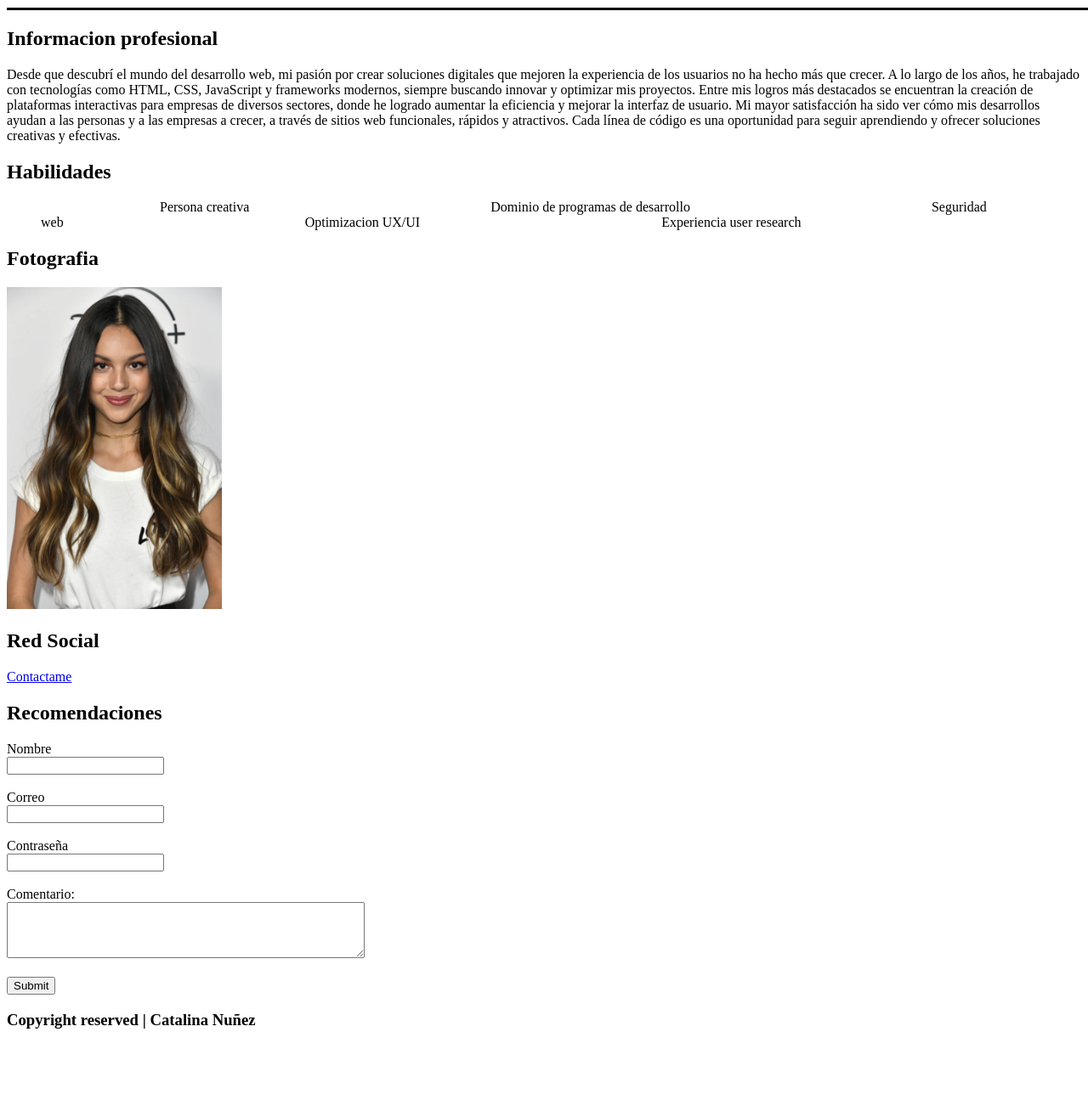
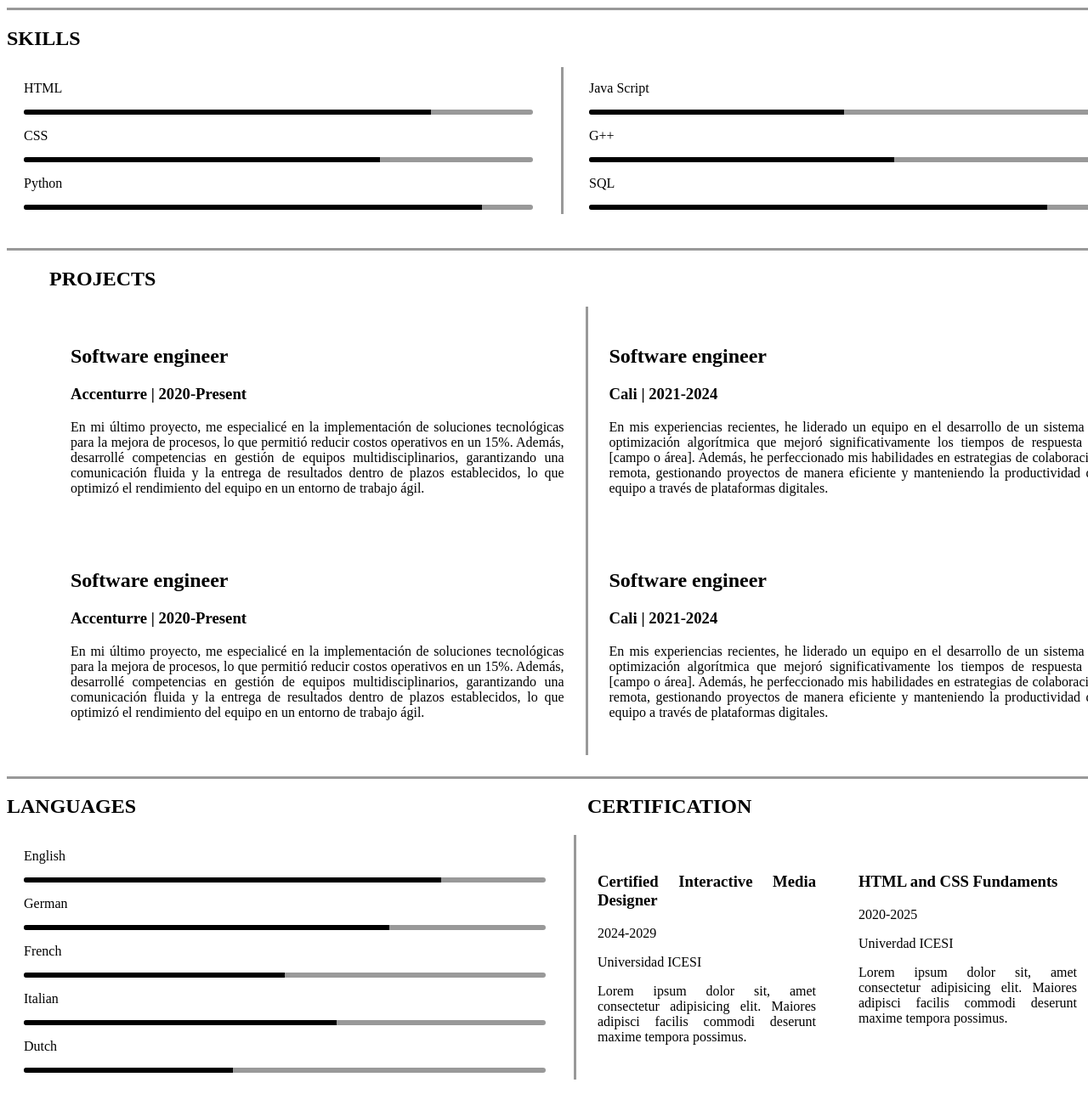
Before and after one commit to Catanv01/Laboratorio2, a plain HTML site: page index.html in a window 1280 px wide. Shown: the part 1340-2628 px from the top of the page at 85% size. Before the commit the page ends 2571 px from the top, so only its background shows below. Drawn offline with Linux system fonts and the light colour scheme.

Commit message:
Se agregran barras de progreso y segunda parte de la hoja de vida

```diff
--- a/index.html
+++ b/index.html
@@ -1,24 +1,29 @@
 <!DOCTYPE html>
 <html>
+
 <head>
     <title>Hoja de vida</title>
     <link rel="stylesheet" href="style.css">
 </head>
+
 <body>
     <header>
         <ul>
-                <li><strong>P:</strong>  +123 456 789</li>
-                <li><strong>E:</strong>  catalina.@gmail.com</li>
-                <li><strong>A:</strong>  123, Cali, Colombia</li>
-                <li><strong>W:</strong>  yourwebsite.com</li>
+            <li><strong>P:</strong> +123 456 789</li>
+            <li><strong>E:</strong> catalina.@gmail.com</li>
+            <li><strong>A:</strong> 123, Cali, Colombia</li>
+            <li><strong>W:</strong> yourwebsite.com</li>
         </ul>
 
         <div class="Inicio">
             <div id="Izq">
                 <h1>PROFILE</h1>
-        <p>Profesional con experiencia en [área de especialización], destacándose por su capacidad para resolver problemas de manera eficiente y su enfoque en la mejora continua.
-             Con una sólida formación académica y habilidades en [menciona habilidades específicas, como liderazgo, gestión de proyectos, análisis de datos, etc.], he demostrado
-              éxito en la implementación de soluciones innovadoras que optimizan procesos y aumentan la productividad. Busco oportunidades para aplicar mi experiencia y aportar
+                <p>Profesional con experiencia en [área de especialización], destacándose por su capacidad para resolver
+                    problemas de manera eficiente y su enfoque en la mejora continua.
+                    Con una sólida formación académica y habilidades en [menciona habilidades específicas, como
+                    liderazgo, gestión de proyectos, análisis de datos, etc.], he demostrado
+                    éxito en la implementación de soluciones innovadoras que optimizan procesos y aumentan la
+                    productividad. Busco oportunidades para aplicar mi experiencia y aportar
                     valor a equipos de trabajo en entornos dinámicos y de alto rendimiento.</p>
             </div>
             <div id="Der">
@@ -37,16 +42,20 @@
                     <h2>Interactive media designer</h2>
                     <h3>Universidad ICESI</h3>
                     <h3>2024-2029</h3>
-            <p>A lo largo de mi trayectoria académica, he adquirido una sólida base en habilidades clave como la gestión de proyectos, demostrando capacidad para coordinar tareas
-                 y equipos multidisciplinarios con un enfoque organizado y eficiente. Además, me he destacado en el desarrollo de habilidades analíticas y de resolución de problemas
+                    <p>A lo largo de mi trayectoria académica, he adquirido una sólida base en habilidades clave como la
+                        gestión de proyectos, demostrando capacidad para coordinar tareas
+                        y equipos multidisciplinarios con un enfoque organizado y eficiente. Además, me he destacado en
+                        el desarrollo de habilidades analíticas y de resolución de problemas
                         complejos, lo que me ha permitido abordar desafíos con creatividad y pensamiento crítico.</p>
                 </div>
                 <div class="elemento borde">
                     <h2>Software engineer</h2>
                     <h3>Universidad ICESI</h3>
                     <h3>2024-2029</h3>
-            <p>En mis experiencias recientes, he liderado un equipo en el desarrollo de un sistema de optimización algorítmica que mejoró significativamente los tiempos de
-                 respuesta en [campo o área]. Además, he perfeccionado mis habilidades en estrategias de colaboración remota, gestionando proyectos de manera eficiente y
+                    <p>En mis experiencias recientes, he liderado un equipo en el desarrollo de un sistema de
+                        optimización algorítmica que mejoró significativamente los tiempos de
+                        respuesta en [campo o área]. Además, he perfeccionado mis habilidades en estrategias de
+                        colaboración remota, gestionando proyectos de manera eficiente y
                         manteniendo la productividad del equipo a través de plataformas digitales.</p>
                 </div>
             </div>
@@ -60,15 +69,19 @@
                 <div class="elemento">
                     <h2>Software engineer</h2>
                     <h3>Accenturre | 2020-Present</h3>
-            <p>En mi último proyecto, me especialicé en la implementación de soluciones tecnológicas para la mejora de procesos, lo que permitió reducir costos operativos en un 15%.
-                 Además, desarrollé competencias en gestión de equipos multidisciplinarios, garantizando una comunicación fluida y la entrega de resultados dentro de plazos
+                    <p>En mi último proyecto, me especialicé en la implementación de soluciones tecnológicas para la
+                        mejora de procesos, lo que permitió reducir costos operativos en un 15%.
+                        Además, desarrollé competencias en gestión de equipos multidisciplinarios, garantizando una
+                        comunicación fluida y la entrega de resultados dentro de plazos
                         establecidos, lo que optimizó el rendimiento del equipo en un entorno de trabajo ágil.</p>
                 </div>
                 <div class="elemento borde">
                     <h2>Software engineer</h2>
                     <h3>Cali | 2021-2024</h3>
-            <p>En mis experiencias recientes, he liderado un equipo en el desarrollo de un sistema de optimización algorítmica que mejoró significativamente los tiempos de
-                 respuesta en [campo o área]. Además, he perfeccionado mis habilidades en estrategias de colaboración remota, gestionando proyectos de manera eficiente y
+                    <p>En mis experiencias recientes, he liderado un equipo en el desarrollo de un sistema de
+                        optimización algorítmica que mejoró significativamente los tiempos de
+                        respuesta en [campo o área]. Además, he perfeccionado mis habilidades en estrategias de
+                        colaboración remota, gestionando proyectos de manera eficiente y
                         manteniendo la productividad del equipo a través de plataformas digitales.</p>
                 </div>
             </div>
@@ -76,52 +89,164 @@
                 <div class="elemento">
                     <h2>Software engineer</h2>
                     <h3>Accenturre | 2020-Present</h3>
-            <p>En mi último proyecto, me especialicé en la implementación de soluciones tecnológicas para la mejora de procesos, lo que permitió reducir costos operativos en un 15%.
-                 Además, desarrollé competencias en gestión de equipos multidisciplinarios, garantizando una comunicación fluida y la entrega de resultados dentro de plazos
+                    <p>En mi último proyecto, me especialicé en la implementación de soluciones tecnológicas para la
+                        mejora de procesos, lo que permitió reducir costos operativos en un 15%.
+                        Además, desarrollé competencias en gestión de equipos multidisciplinarios, garantizando una
+                        comunicación fluida y la entrega de resultados dentro de plazos
                         establecidos, lo que optimizó el rendimiento del equipo en un entorno de trabajo ágil.</p>
                 </div>
                 <div class="elemento borde">
                     <h2>Software engineer</h2>
                     <h3>Cali | 2021-2024</h3>
-            <p>En mis experiencias recientes, he liderado un equipo en el desarrollo de un sistema de optimización algorítmica que mejoró significativamente los tiempos de
-                 respuesta en [campo o área]. Además, he perfeccionado mis habilidades en estrategias de colaboración remota, gestionando proyectos de manera eficiente y
+                    <p>En mis experiencias recientes, he liderado un equipo en el desarrollo de un sistema de
+                        optimización algorítmica que mejoró significativamente los tiempos de
+                        respuesta en [campo o área]. Además, he perfeccionado mis habilidades en estrategias de
+                        colaboración remota, gestionando proyectos de manera eficiente y
                         manteniendo la productividad del equipo a través de plataformas digitales.</p>
                 </div>
             </div>
         </div>
     </section>
 
-    <main>
-        <section id="Info">
-        <h2>Informacion profesional</h2>
-        <article>
-            <p>Desde que descubrí el mundo del desarrollo web, mi pasión por crear soluciones digitales que mejoren la experiencia de los usuarios no ha hecho más que crecer.
-                 A lo largo de los años, he trabajado con tecnologías como HTML, CSS, JavaScript y frameworks modernos, siempre buscando innovar y optimizar mis proyectos.
-                  Entre mis logros más destacados se encuentran la creación de plataformas interactivas para empresas de diversos sectores, donde he logrado aumentar la eficiencia
-                   y mejorar la interfaz de usuario. Mi mayor satisfacción ha sido ver cómo mis desarrollos ayudan a las personas y a las empresas a crecer, a través de sitios web
-                    funcionales, rápidos y atractivos. Cada línea de código es una oportunidad para seguir aprendiendo y ofrecer soluciones creativas y efectivas.</p>
-        </article>
-        <div>
-            <h2>Habilidades</h2>
-            <ul>
-                <li>Persona creativa</li>
-                <li>Dominio de programas de desarrollo</li>
-                <li>Seguridad web</li>
-                <li>Optimizacion UX/UI</li>
-                <li>Experiencia user research</li>
-            </ul>
+
+    <section>
+        <h1>SKILLS</h1>
+        <div class="skills">
+        <div class="skill_izq">
+            <div class="skill">
+                <p>HTML</p>
+                <div  class="progress" style="--wth:80%"></div>
+            </div>
+            <div class="skill">
+                <p>CSS</p>
+                <div  class="progress" style="--wth:70%"></div>
+            </div>
+            <div class="skill">
+                <p>Python</p>
+                <div  class="progress" style="--wth:90%"></div>
+            </div>
+        </div>
+        <div class="skill_der">
+            <div class="skill">
+                <p>Java Script</p>
+                <div  class="progress" style="--wth:50%"></div>
+            </div>
+            <div class="skill">
+                <p>G++</p>
+                <div  class="progress" style="--wth:60%"></div>
+            </div>
+            <div class="skill">
+                <p>SQL</p>
+                <div  class="progress" style="--wth:90%"></div>
+            </div>
+        </div>
     </div>
     </section>
-    </main>
-
-    <section id="Perfil">
-        <h2>Fotografia</h2>
-        <img src="foto.jpg" alt="Fotografia" width="20%"/>
-        <div>
-            <h2>Red Social</h2>
-            <a href="https://co.linkedin.com/school/universidad-icesi/">Contactame</a>
+    <section>
+        <div class="education">
+            <h1>PROJECTS</h1>
+            <div class="contenedor">
+                <div class="elemento">
+                    <h2>Software engineer</h2>
+                    <h3>Accenturre | 2020-Present</h3>
+                    <p>En mi último proyecto, me especialicé en la implementación de soluciones tecnológicas para la
+                        mejora de procesos, lo que permitió reducir costos operativos en un 15%.
+                        Además, desarrollé competencias en gestión de equipos multidisciplinarios, garantizando una
+                        comunicación fluida y la entrega de resultados dentro de plazos
+                        establecidos, lo que optimizó el rendimiento del equipo en un entorno de trabajo ágil.</p>
+                </div>
+                <div class="elemento borde">
+                    <h2>Software engineer</h2>
+                    <h3>Cali | 2021-2024</h3>
+                    <p>En mis experiencias recientes, he liderado un equipo en el desarrollo de un sistema de
+                        optimización algorítmica que mejoró significativamente los tiempos de
+                        respuesta en [campo o área]. Además, he perfeccionado mis habilidades en estrategias de
+                        colaboración remota, gestionando proyectos de manera eficiente y
+                        manteniendo la productividad del equipo a través de plataformas digitales.</p>
+                </div>
+            </div>
+            <div class="contenedor">
+                <div class="elemento">
+                    <h2>Software engineer</h2>
+                    <h3>Accenturre | 2020-Present</h3>
+                    <p>En mi último proyecto, me especialicé en la implementación de soluciones tecnológicas para la
+                        mejora de procesos, lo que permitió reducir costos operativos en un 15%.
+                        Además, desarrollé competencias en gestión de equipos multidisciplinarios, garantizando una
+                        comunicación fluida y la entrega de resultados dentro de plazos
+                        establecidos, lo que optimizó el rendimiento del equipo en un entorno de trabajo ágil.</p>
+                </div>
+                <div class="elemento borde">
+                    <h2>Software engineer</h2>
+                    <h3>Cali | 2021-2024</h3>
+                    <p>En mis experiencias recientes, he liderado un equipo en el desarrollo de un sistema de
+                        optimización algorítmica que mejoró significativamente los tiempos de
+                        respuesta en [campo o área]. Además, he perfeccionado mis habilidades en estrategias de
+                        colaboración remota, gestionando proyectos de manera eficiente y
+                        manteniendo la productividad del equipo a través de plataformas digitales.</p>
+                </div>
+            </div>
         </div>
     </section>
+    <section>
+        <div class="nombres">
+            <h1 id="lan">LANGUAGES</h1>
+            <h1>CERTIFICATION</h1>
+        </div>
+        <div class="goals">
+            <div class="skill_izq">
+                <div class="skill">
+                    <p>English</p>
+                    <div  class="progress" style="--wth:80%"></div>
+                </div>
+                <div class="skill">
+                    <p>German</p>
+                    <div  class="progress" style="--wth:70%"></div>
+                </div>
+                <div class="skill">
+                    <p>French</p>
+                    <div  class="progress" style="--wth:50%"></div>
+                </div>
+                <div class="skill">
+                    <p>Italian</p>
+                    <div  class="progress" style="--wth:60%"></div>
+                </div>
+                <div class="skill">
+                    <p>Dutch</p>
+                    <div  class="progress" style="--wth:40%"></div>
+                </div>
+            </div>
+            <div class="cert">
+                <div class="c_izq">
+                    <h3>Certified Interactive Media Designer</h3>
+                    <p>2024-2029</p>
+                    <p>Universidad ICESI</p>
+                    <p>Lorem ipsum dolor sit, amet consectetur adipisicing elit. Maiores adipisci facilis commodi
+                         deserunt maxime tempora possimus.</p>
+                </div>
+                <div class="c_der">
+                    <h3>HTML and CSS Fundaments</h3>
+                    <p>2020-2025</p>
+                    <p>Univerdad ICESI</p>
+                    <p>Lorem ipsum dolor sit, amet consectetur adipisicing elit. Maiores adipisci facilis commodi
+                        deserunt maxime tempora possimus.</p>
+
+                </div>
+
+            </div>
+
+        </div>
+    </section>
+
+
+
+
+
+
+
+
+
+
+
 
     <section id="Recomendaciones">
         <h1>Recomendaciones</h1>
@@ -152,4 +277,5 @@
 
 
 </body>
+
 </html>
--- a/style.css
+++ b/style.css
@@ -1,10 +1,10 @@
 ul li{
     display: inline;
-    margin: 0 140px;
+    margin: 0 90px;
 }
 .Inicio{
     display: flex;
-    border-bottom: 3px solid black;
+    border-bottom: 3px solid #999;
 }
 #Izq{
     width: 70%;
@@ -20,7 +20,7 @@ ul li{
     width: 100%;
     padding-left: 50px;
     padding-right: 50px;
-    border-bottom: 3px solid black;
+    border-bottom: 3px solid #999;
     padding-bottom: 25px;
 }
 .elemento{
@@ -32,5 +32,68 @@ ul li{
     display: flex;
 }
 .borde{
-    border-left: 3px solid black;
+    border-left: 3px solid #999;
 }
+.skills{
+    display: flex;
+    width: 100%;
+    position: relative;
+    padding: 0 20px;
+    border-bottom: 3px solid #999;
+    padding-bottom: 40px;
+}
+.skill_izq{
+    width: 50%;
+    padding-right: 33px;
+}
+.skill_der{
+    border-left: 3px solid #999;
+    padding-left: 30px;
+    width: 50%;
+}
+.skill{
+    justify-content: space-between;
+
+}
+.progress{
+    position: relative;
+    width: 100%;
+    height: 6px;
+    background: #999;
+    border-radius: 6px;
+    overflow: hidden;
+    margin: 5px 0;
+}
+.progress::before{
+    content: '';
+    position: absolute;
+    width: var(--wth);
+    height: 100%;
+    background: black;
+}
+.goals{
+    display: flex;
+    width: 100%;
+    padding: 0 20px;
+
+}
+.cert{
+    width: 50%;
+    display: flex;
+    text-align: justify;
+    border-left: 3px solid #999;
+}
+.c_izq{
+    width: 45%;
+    padding: 25px;
+}
+.c_der{
+    width: 45%;
+    padding: 25px;
+}
+.nombres{
+    display: flex;
+}
+#lan{
+    padding-right: 42%;
+}
```
Lines whose indentation alone changed are shown as unchanged.
